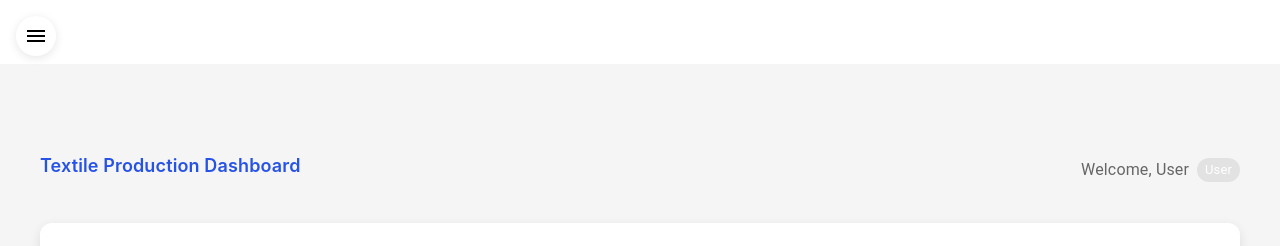
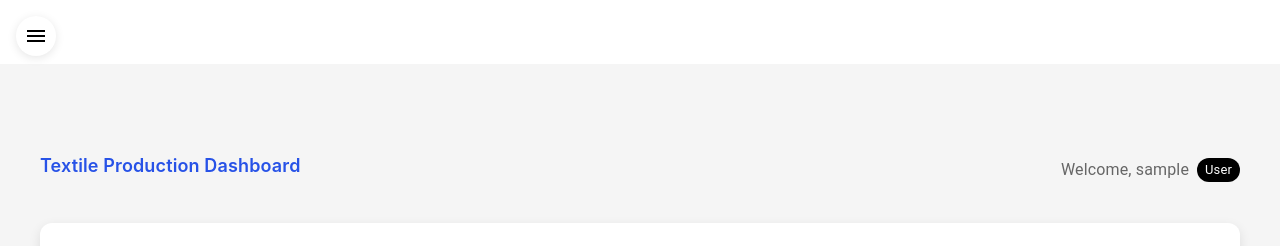
Before and after one commit to sunny-rp/textile-production, a Next.js app: page /dashboard in a window 1280 px wide. Shown: the top 246 px of the page. Built offline with nearby package versions, Linux system fonts and the light colour scheme; no server answers; sample sign-in values are in the browser's storage.

Commit message:
Resolve the auth flow

```diff
--- a/src/pages/dashboard/index.jsx
+++ b/src/pages/dashboard/index.jsx
@@ -50,6 +50,7 @@ const drawerWidth = 260
 
 const Dashboard = () => {
   const router = useRouter()
+  const [userName, setUserName] = useState("")
   const [userData, setUserData] = useState(null)
   const [isAdmin, setIsAdmin] = useState(false)
   const [productionData, setProductionData] = useState([])
@@ -69,7 +70,8 @@ const Dashboard = () => {
       router.push("/auth/login")
       return
     }
-
+    const storedName = localStorage.getItem("userName")
+    setUserName(storedName || "User")
     // Get the account type from URL query parameters
     const { accountType } = router.query
 
@@ -206,6 +208,7 @@ const Dashboard = () => {
     // Clear auth flags
     localStorage.removeItem("isAuthenticated")
     localStorage.removeItem("userData")
+    localStorage.removeItem("userName")
 
     // Show toast and redirect
     toast.success("Logged out successfully")
@@ -419,12 +422,12 @@ const Dashboard = () => {
             </Typography>
             <Box sx={{ display: "flex", alignItems: "center", justifyContent: "center", mt: 1 }}>
               <Typography variant="subtitle1" className="welcome-message">
-              Welcome, {"User"}
+              Welcome, {userName}
               </Typography>
               <Chip
                 label={isAdmin ? "Administrator" : "User"}
                 size="small"
-                color={isAdmin ? "primary" : "default"}
+                color={isAdmin ? "primary" : "primary"}
                 className="role-chip"
                 sx={{ ml: 1 }}
               />
```
Also changed, not shown: src/pages/auth/login/index.jsx (+20 -3 lines), public/images/download.jpeg (added), public/images/natharts.jpeg (added).
